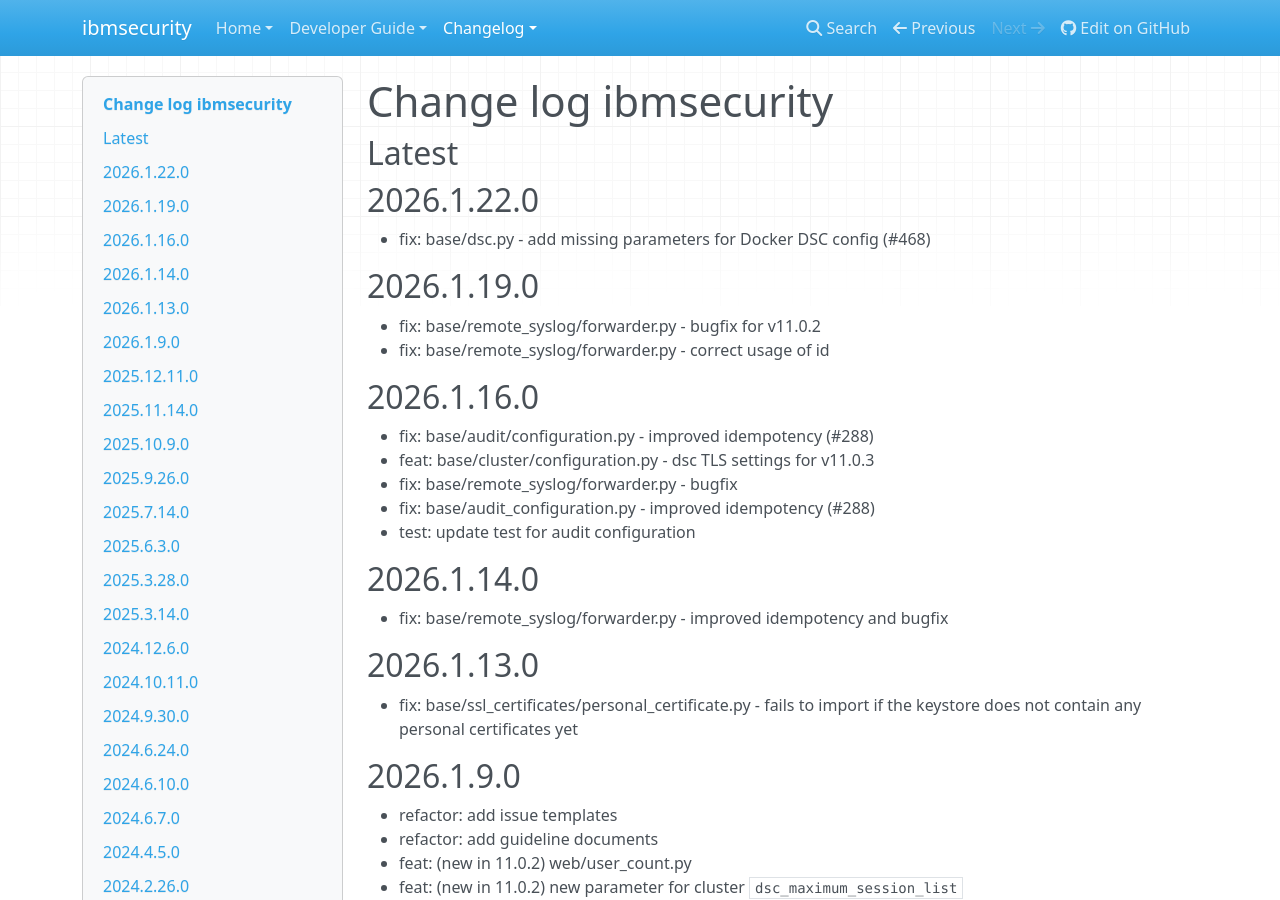
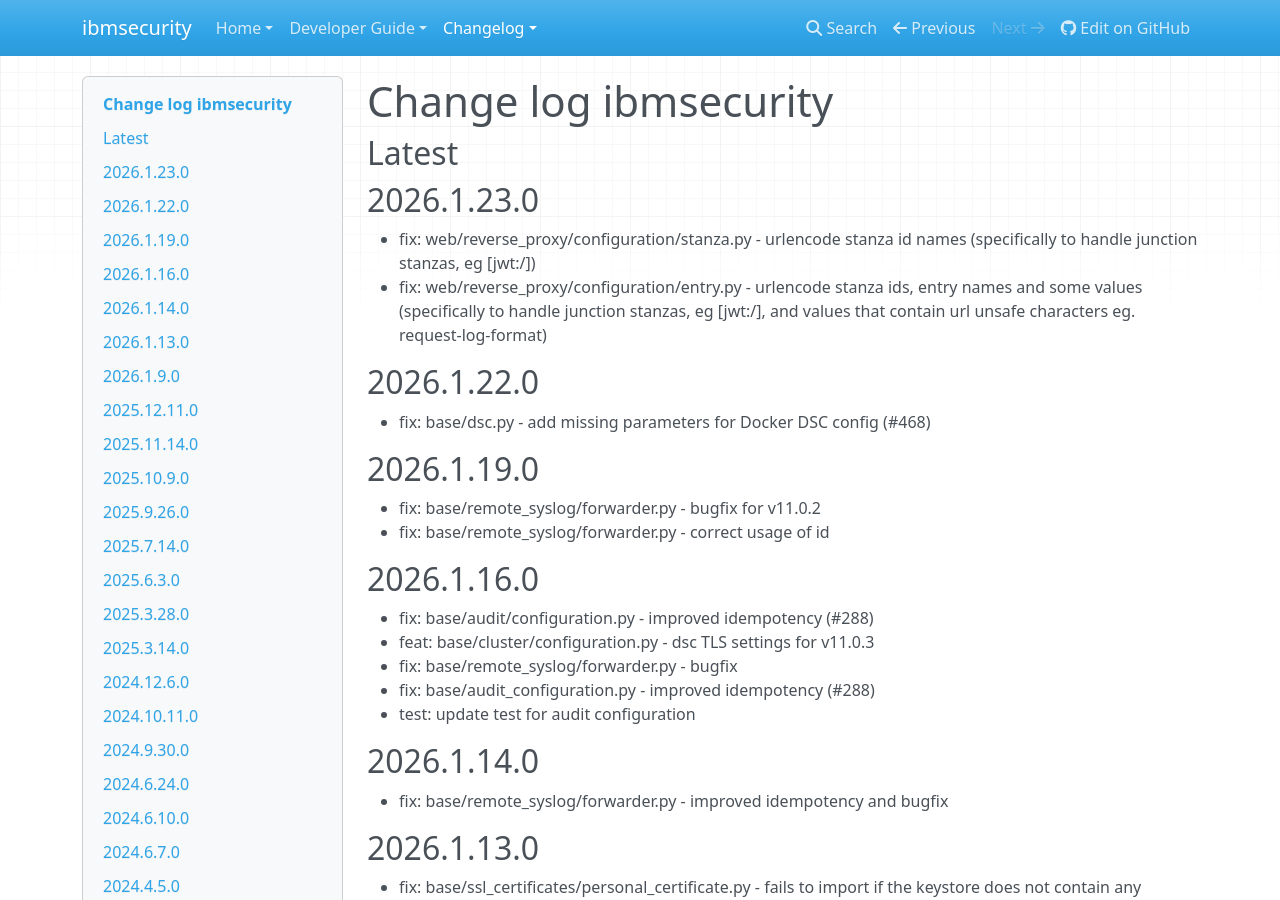
Before and after one commit to IBM-Security/ibmsecurity, an MkDocs documentation site: the page built from docs/changelog.md, in a window 1280 px wide and 900 px high. Built offline with MkDocs 1.6.1, drawn with Linux system fonts in a browser that asks for light colours; nearby versions of some CDN libraries.

Commit message:
docs: update changelog
Signed-off-by: Tom Bosmans <tom.bosmans@be.ibm.com>

```diff
--- a/docs/changelog.md
+++ b/docs/changelog.md
@@ -1,6 +1,12 @@
 # Change log ibmsecurity
 
 ## Latest
+
+## 2026.1.23.0
+
+- fix: web/reverse_proxy/configuration/stanza.py - urlencode stanza id names (specifically to handle junction stanzas, eg [jwt:/])
+- fix: web/reverse_proxy/configuration/entry.py - urlencode stanza ids, entry names and some values (specifically to handle junction stanzas, eg [jwt:/],
+  and values that contain url unsafe characters eg. request-log-format)
 
 ## 2026.1.22.0
 
```
